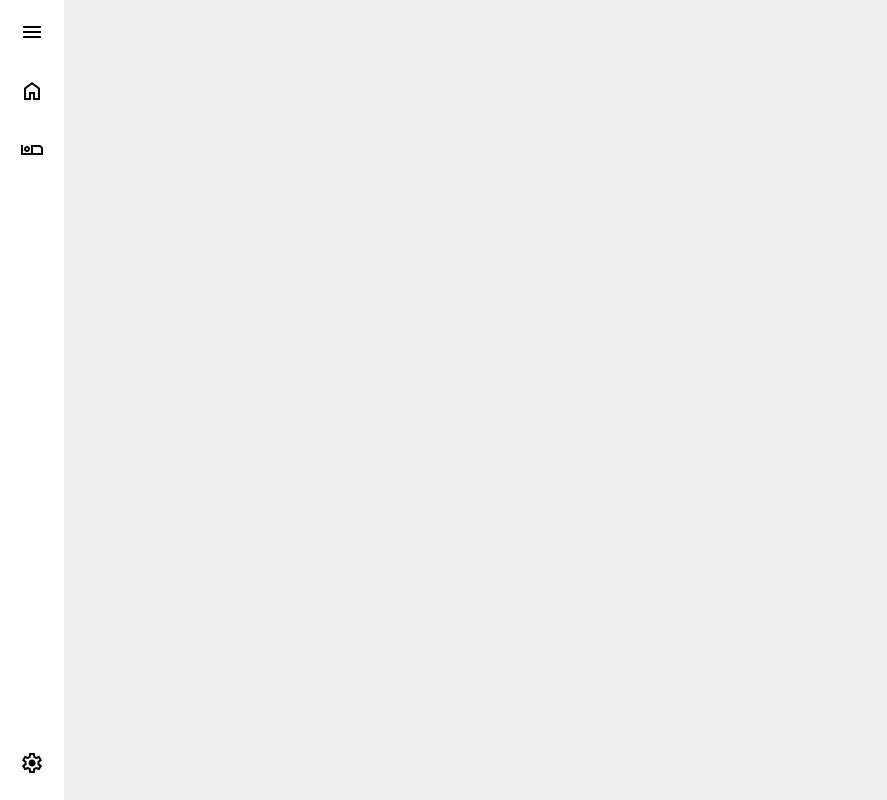
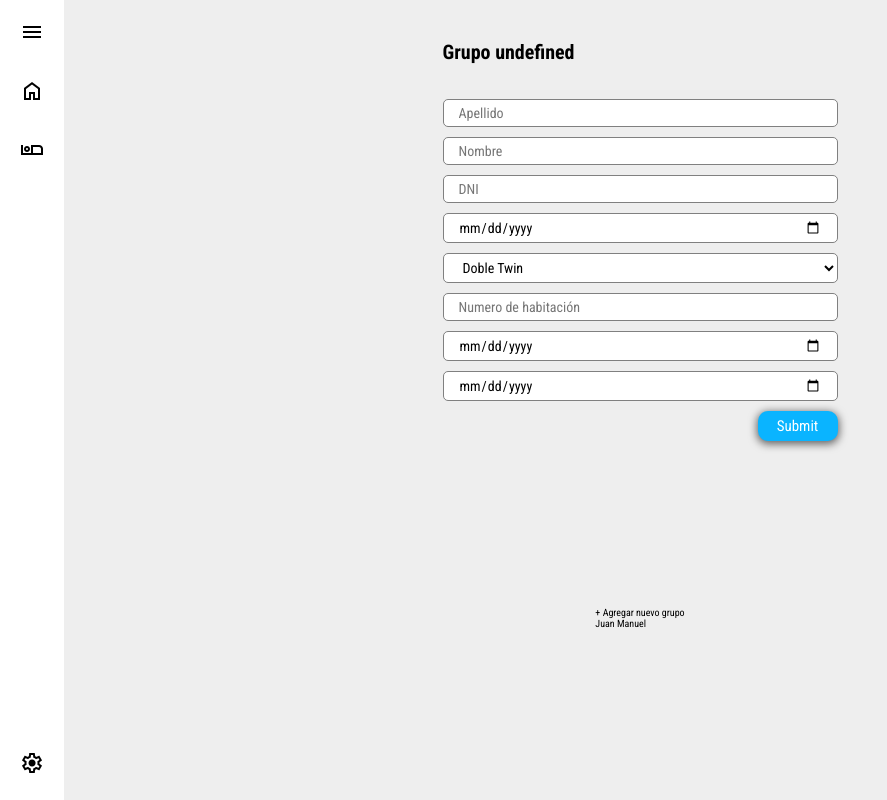
Before and after one commit to francocarballar/software-gestion-turistica-cliente, a Next.js app: page / in a window 1280 px wide. Shown: the whole page, without its empty margins (0-887 px from the left). Built offline with nearby package versions, Linux system fonts and the light colour scheme.

Commit message:
Terminé de maquetar el formulario

```diff
--- a/pages/index.js
+++ b/pages/index.js
@@ -1,6 +1,8 @@
 import React from 'react'
 import Head from 'next/head'
 import styles from '../styles/Home.module.css'
+import { Formulario } from '../src/components/Formulario'
+import { Grupos } from '../src/components/Grupos'
 
 export default function Home () {
   return (
@@ -10,7 +12,14 @@ export default function Home () {
         <meta name='description' content='Generated by create next app' />
       </Head>
 
-      <main className={styles.main}></main>
+      <main className={styles.main}>
+        <section className={styles.section_formulario}>
+          <Formulario />
+        </section>
+        <section className={styles.section_grupos}>
+          <Grupos />
+        </section>
+      </main>
     </>
   )
 }
--- /dev/null
+++ b/src/components/Formulario/Formulario.module.css
@@ -0,0 +1,82 @@
+.formulario {
+  display: flex;
+  flex-direction: column;
+  align-items: center;
+  justify-content: center;
+  padding: 15px;
+  width: 100%;
+  height: auto;
+}
+
+.titleGrupo {
+  margin: 15px;
+  text-align: left;
+  font-size: 2rem;
+}
+
+.formulario label {
+  width: 100%;
+  border-radius: 5px;
+}
+
+.formulario input {
+  margin: 5px 0;
+  padding: 5px 15px;
+  width: 100%;
+  color: var(--text-color);
+  font-size: var(--font-size__mobile);
+  border: 1px solid grey;
+  border-radius: 5px;
+  outline: none;
+}
+
+.formulario input:focus {
+  border: 1px solid var(--primary-color);
+}
+
+.formulario select {
+  margin: 5px 0;
+  padding: 5px 15px;
+  width: 100%;
+  color: var(--text-color);
+  font-size: var(--font-size__mobile);
+  border: 1px solid grey;
+  border-radius: 5px;
+  outline: none;
+  background-color: #fff;
+}
+
+.formulario select:focus {
+  border: 1px solid var(--primary-color);
+}
+
+.formulario option:active {
+  background-color: var(--primary-color);
+}
+
+.labelEnviar {
+  text-align: right;
+}
+
+#enviar {
+  width: 8rem;
+  height: 3rem;
+  border-radius: 1rem;
+  background-color: var(--primary-color);
+  font-size: 1.5rem;
+  font-family: 'Roboto Condensed', sans-serif;
+  color: white;
+  border-color: transparent;
+  box-shadow: 0rem 0.2rem 0.8rem 0.1rem rgb(0 0 0 / 60%);
+  cursor: pointer;
+}
+
+#enviar:hover {
+  color: white;
+  background-color: #138bbe;
+  box-shadow: none;
+}
+
+#enviar:active {
+  transform: scale(0.9);
+}
--- /dev/null
+++ b/src/components/Formulario/index.jsx
@@ -0,0 +1,92 @@
+import React from 'react'
+import styles from './Formulario.module.css'
+
+function Formulario ({ nombreGrupo }) {
+  const grupo = `Grupo ${nombreGrupo}`
+  return (
+    <>
+      <h4 className={styles.titleGrupo}>{grupo}</h4>
+      <form action='' method='' className={styles.formulario}>
+        <label htmlFor='Apellido'>
+          <input
+            type='text'
+            name='Apellido'
+            id='Apellido'
+            placeholder='Apellido'
+            required
+          />
+        </label>
+        <label htmlFor='Nombre'>
+          <input
+            type='text'
+            name='Nombre'
+            id='Nombre'
+            placeholder='Nombre'
+            required
+          />
+        </label>
+        <label htmlFor='DNI'>
+          <input type='number' name='DNI' id='DNI' placeholder='DNI' required />
+        </label>
+        <label htmlFor='Nacimiento'>
+          <input
+            type='date'
+            name='Nacimiento'
+            id='Nacimiento'
+            placeholder='Feach de nacimiento'
+            required
+          />
+        </label>
+        <select name='TipoHabitacion'>
+          <option value='Doble Twin' name='Doble Twin'>
+            Doble Twin
+          </option>
+          <option value='Doble Matrimonial' name='Doble Matrimonial'>
+            Doble Matrimonial
+          </option>
+          <option value='Triple Twin' name='Triple Twin'>
+            Triple Twin
+          </option>
+          <option value='Triple Matrimonial' name='Triple Matrimonial'>
+            Triple Matrimonial
+          </option>
+          <option value='Cuádruple Matrimonial' name='Cuádruple Matrimonial'>
+            Cuádruple Matrimonial
+          </option>
+        </select>
+        <label htmlFor='NumeroHabitacion'>
+          <input
+            type='number'
+            name='NumeroHabitacion'
+            id='NumeroHabitacion'
+            placeholder='Numero de habitación'
+            required
+          />
+        </label>
+        <label htmlFor='FechaIngreso'>
+          <input
+            type='date'
+            name='FechaIngreso'
+            id='FechaIngreso'
+            placeholder='Fecha de Ingreso'
+            required
+          />
+        </label>
+        <label htmlFor='FechaEgrego'>
+          <input
+            type='date'
+            name='FechaEgrego'
+            id='FechaEgrego'
+            placeholder='Fecha de Egrego'
+            required
+          />
+        </label>
+        <label htmlFor='Enviar' className={styles.labelEnviar}>
+          <input type='submit' name='Enviar' id={styles.enviar} />
+        </label>
+      </form>
+    </>
+  )
+}
+
+export { Formulario }
--- /dev/null
+++ b/src/components/Grupos/index.jsx
@@ -0,0 +1,17 @@
+import React from 'react'
+import styles from './Grupos.module.css'
+
+function Grupos () {
+  return (
+    <div className={styles.container_grupos}>
+      <div>
+        <p>+ Agregar nuevo grupo</p>
+      </div>
+      <div>
+        <div>Juan Manuel</div>
+      </div>
+    </div>
+  )
+}
+
+export { Grupos }
--- a/styles/Home.module.css
+++ b/styles/Home.module.css
@@ -1,9 +1,15 @@
 .main {
-  display: flex;
-  flex-direction: column;
+  display: grid;
+  grid-template-columns: 100%;
   justify-content: center;
-  align-items: center;
+  justify-items: center;
+  padding: 25px;
   width: 100%;
   height: 100%;
   background-color: var(--background-secondary-color);
 }
+
+.section_formulario {
+  width: 100%;
+  max-width: 425px;
+}
--- a/styles/globals.css
+++ b/styles/globals.css
@@ -18,6 +18,7 @@
   margin: 0;
   padding: 0;
   -webkit-tap-highlight-color: rgba(0, 0, 0, 0);
+  font-family: 'Roboto Condensed', sans-serif;
 }
 
 html {
```
Also changed, not shown: src/components/Grupos/Grupos.module.css (added).
